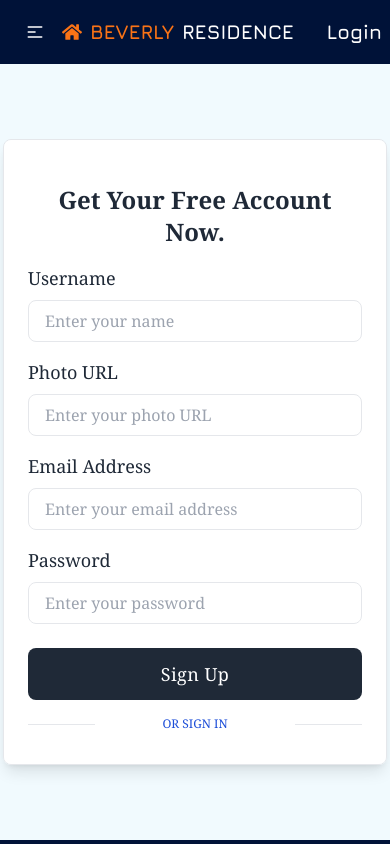
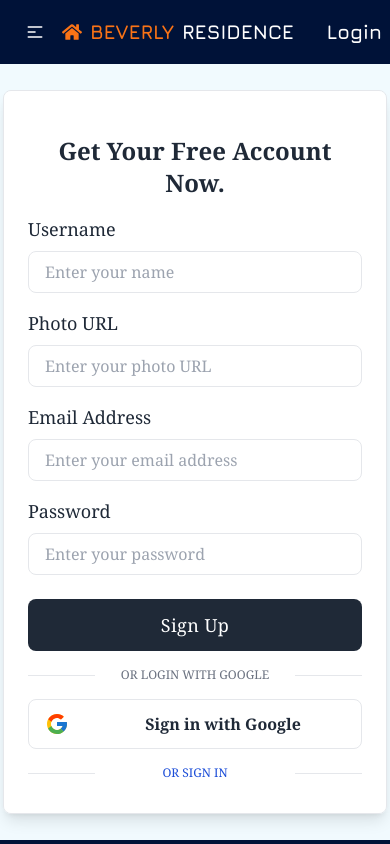
Before and after one commit to Rasel9360/building-management-system, a React (Vite) app: page /register in a window 390 px wide. Shown: the top 844 px of the page. Built offline with nearby package versions, Linux system fonts and the light colour scheme; no server answers; a web font is replaced by a local one.

Commit message:
google login added

```diff
--- /dev/null
+++ b/src/components/GoogleLogin/GoogleLogin.jsx
@@ -0,0 +1,63 @@
+import { toast } from "react-toastify";
+import useAuth from "../../hook/useAuth";
+import useAxiosPublic from "../../hook/useAxiosPublic";
+
+const GoogleLogin = () => {
+    const { googleLogin } = useAuth();
+    const axiosPublic = useAxiosPublic();
+
+    const handleGoogleLogin = () => {
+        googleLogin()
+            .then(res => {
+                console.log(res.user);
+                const userInfo = {
+                    name: res.user?.displayName,
+                    email: res.user?.email,
+                }
+                axiosPublic.post('/users', userInfo)
+                    .then(res => {
+                        console.log(res.data);
+                    })
+                toast.success('Sign With Google In Successful')
+            })
+            .catch(err => {
+                console.log(err);
+                toast.error(err.message)
+            })
+    }
+
+    return (
+        <div>
+            <div
+                onClick={handleGoogleLogin}
+                className='flex cursor-pointer items-center justify-center mt-4  transition-colors duration-300 transform border rounded-lg   hover:bg-gray-50 '>
+                <div className='px-4 py-2'>
+                    <svg className='w-6 h-6' viewBox='0 0 40 40'>
+                        <path
+                            d='M36.3425 16.7358H35V16.6667H20V23.3333H29.4192C28.045 27.2142 24.3525 30 20 30C14.4775 30 10 25.5225 10 20C10 14.4775 14.4775 9.99999 20 9.99999C22.5492 9.99999 24.8683 10.9617 26.6342 12.5325L31.3483 7.81833C28.3717 5.04416 24.39 3.33333 20 3.33333C10.7958 3.33333 3.33335 10.7958 3.33335 20C3.33335 29.2042 10.7958 36.6667 20 36.6667C29.2042 36.6667 36.6667 29.2042 36.6667 20C36.6667 18.8825 36.5517 17.7917 36.3425 16.7358Z'
+                            fill='#FFC107'
+                        />
+                        <path
+                            d='M5.25497 12.2425L10.7308 16.2583C12.2125 12.59 15.8008 9.99999 20 9.99999C22.5491 9.99999 24.8683 10.9617 26.6341 12.5325L31.3483 7.81833C28.3716 5.04416 24.39 3.33333 20 3.33333C13.5983 3.33333 8.04663 6.94749 5.25497 12.2425Z'
+                            fill='#FF3D00'
+                        />
+                        <path
+                            d='M20 36.6667C24.305 36.6667 28.2167 35.0192 31.1742 32.34L26.0159 27.975C24.3425 29.2425 22.2625 30 20 30C15.665 30 11.9842 27.2359 10.5975 23.3784L5.16254 27.5659C7.92087 32.9634 13.5225 36.6667 20 36.6667Z'
+                            fill='#4CAF50'
+                        />
+                        <path
+                            d='M36.3425 16.7358H35V16.6667H20V23.3333H29.4192C28.7592 25.1975 27.56 26.805 26.0133 27.9758C26.0142 27.975 26.015 27.975 26.0158 27.9742L31.1742 32.3392C30.8092 32.6708 36.6667 28.3333 36.6667 20C36.6667 18.8825 36.5517 17.7917 36.3425 16.7358Z'
+                            fill='#1976D2'
+                        />
+                    </svg>
+                </div>
+
+                <span className='w-5/6 px-4 py-3 font-bold text-center'>
+                    Sign in with Google
+                </span>
+            </div>
+        </div>
+    );
+};
+
+export default GoogleLogin;
--- a/src/page/Login/Login.jsx
+++ b/src/page/Login/Login.jsx
@@ -3,6 +3,7 @@ import { useForm } from "react-hook-form";
 import { Link } from "react-router-dom";
 import useAuth from "../../hook/useAuth";
 import { toast } from "react-toastify";
+import GoogleLogin from "../../components/GoogleLogin/GoogleLogin";
 
 const Login = () => {
     const {loginUser, googleLogin} = useAuth();
@@ -26,17 +27,6 @@ const Login = () => {
         reset();
     }
 
-    const handleGoogleLogin = () => {
-        googleLogin()
-        .then(res => {
-            console.log(res.user);
-            toast.success('Sign With Google In Successful')
-        })
-        .catch(err => {
-            console.log(err);
-            toast.error(err.message)
-        })
-    }
 
     return (
         <div className='flex bg-[#F1FAFE] justify-center items-center min-h-[calc(100vh-68px)] font-serif'>
@@ -117,33 +107,8 @@ const Login = () => {
                         <span className='w-1/5 border-b dark:border-gray-400 lg:w-1/4'></span>
                     </div>
 
-                    <div
-                        onClick={handleGoogleLogin}
-                        className='flex cursor-pointer items-center justify-center mt-4  transition-colors duration-300 transform border rounded-lg   hover:bg-gray-50 '>
-                        <div className='px-4 py-2'>
-                            <svg className='w-6 h-6' viewBox='0 0 40 40'>
-                                <path
-                                    d='M36.3425 16.7358H35V16.6667H20V23.3333H29.4192C28.045 27.2142 24.3525 30 20 30C14.4775 30 10 25.5225 10 20C10 14.4775 14.4775 9.99999 20 9.99999C22.5492 9.99999 24.8683 10.9617 26.6342 12.5325L31.3483 7.81833C28.3717 5.04416 24.39 3.33333 20 3.33333C10.7958 3.33333 3.33335 10.7958 3.33335 20C3.33335 29.2042 10.7958 36.6667 20 36.6667C29.2042 36.6667 36.6667 29.2042 36.6667 20C36.6667 18.8825 36.5517 17.7917 36.3425 16.7358Z'
-                                    fill='#FFC107'
-                                />
-                                <path
-                                    d='M5.25497 12.2425L10.7308 16.2583C12.2125 12.59 15.8008 9.99999 20 9.99999C22.5491 9.99999 24.8683 10.9617 26.6341 12.5325L31.3483 7.81833C28.3716 5.04416 24.39 3.33333 20 3.33333C13.5983 3.33333 8.04663 6.94749 5.25497 12.2425Z'
-                                    fill='#FF3D00'
-                                />
-                                <path
-                                    d='M20 36.6667C24.305 36.6667 28.2167 35.0192 31.1742 32.34L26.0159 27.975C24.3425 29.2425 22.2625 30 20 30C15.665 30 11.9842 27.2359 10.5975 23.3784L5.16254 27.5659C7.92087 32.9634 13.5225 36.6667 20 36.6667Z'
-                                    fill='#4CAF50'
-                                />
-                                <path
-                                    d='M36.3425 16.7358H35V16.6667H20V23.3333H29.4192C28.7592 25.1975 27.56 26.805 26.0133 27.9758C26.0142 27.975 26.015 27.975 26.0158 27.9742L31.1742 32.3392C30.8092 32.6708 36.6667 28.3333 36.6667 20C36.6667 18.8825 36.5517 17.7917 36.3425 16.7358Z'
-                                    fill='#1976D2'
-                                />
-                            </svg>
-                        </div>
-
-                        <span className='w-5/6 px-4 py-3 font-bold text-center'>
-                            Sign in with Google
-                        </span>
+                    <div>
+                        <GoogleLogin></GoogleLogin>
                     </div>
 
                     <div className='flex items-center justify-between mt-4'>
--- a/src/page/Register/Register.jsx
+++ b/src/page/Register/Register.jsx
@@ -4,6 +4,7 @@ import { Link, useNavigate } from "react-router-dom";
 import useAuth from "../../hook/useAuth";
 import { toast } from "react-toastify";
 import useAxiosPublic from "../../hook/useAxiosPublic";
+import GoogleLogin from "../../components/GoogleLogin/GoogleLogin";
 
 const Register = () => {
     const { createUser, updateUser, logOutUser } = useAuth()
@@ -29,16 +30,16 @@ const Register = () => {
                             email: data.email,
                         }
                         axiosPublic.post('/users', userInfo)
-                        .then(res => {
-                            console.log(res.data);
-                        })
+                            .then(res => {
+                                console.log(res.data);
+                            })
                     })
                     .catch((error) => console.log(error));
                 toast.success('user create successful')
                 logOutUser()
                     .then(() => {
                         navigate('/login')
-                     })
+                    })
                     .catch((error) => console.log(error))
             })
             .catch(err => {
@@ -155,6 +156,20 @@ const Register = () => {
                     </form>
 
                     <div className='flex items-center justify-between mt-4'>
+                        <span className='w-1/5 border-b  lg:w-1/4'></span>
+
+                        <div className='text-xs text-center text-gray-500 uppercase  hover:underline'>
+                            or login with Google
+                        </div>
+
+                        <span className='w-1/5 border-b dark:border-gray-400 lg:w-1/4'></span>
+                    </div>
+
+                    <div>
+                        <GoogleLogin></GoogleLogin>
+                    </div>
+
+                    <div className='flex items-center justify-between mt-4'>
                         <span className='w-1/5 border-b  md:w-1/4'></span>
 
                         <Link
```
